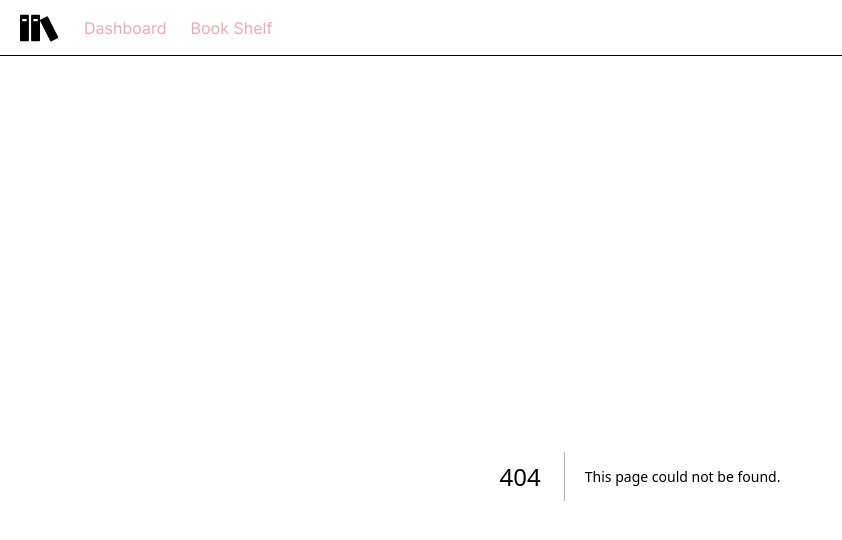
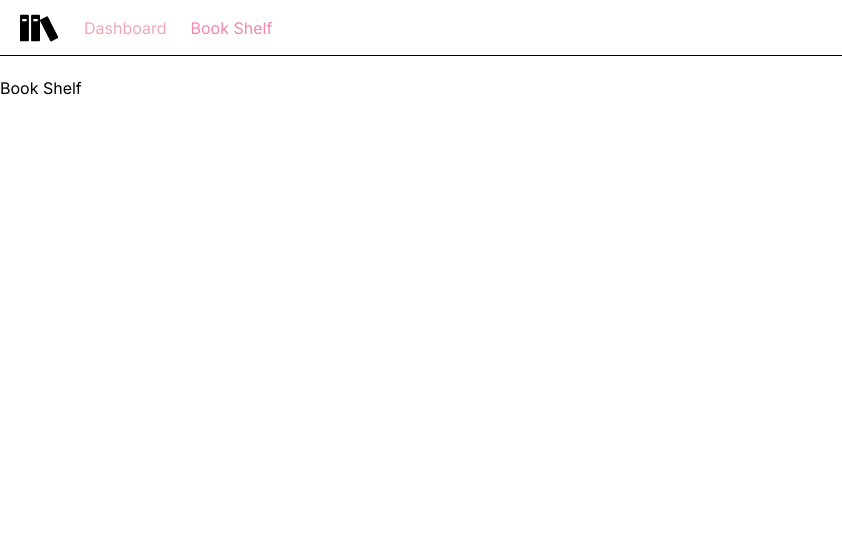
Before and after one commit to jamilaferron/reading-journal, a Next.js app in the folder reading-journal-app/: page /book-shelf in a window 1280 px wide. Before the commit this address had no page. Shown: the top 540 px of the page, without its empty margins (0-842 px from the left). Built offline with nearby package versions, Linux system fonts and the light colour scheme.

Commit message:
Style the active link in the navbar

```diff
--- a/reading-journal-app/app/NavBar.tsx
+++ b/reading-journal-app/app/NavBar.tsx
@@ -1,8 +1,13 @@
+"use client";
+
 import Link from "next/link";
+import { usePathname } from "next/navigation";
 import React from "react";
 import { ImBooks } from "react-icons/im";
+import classnames from "classnames";
+const NavBar = () => {
+  const currentPath = usePathname();
 
-const NavBar = () => {
   const links = [
     {
       label: "Dashboard",
@@ -23,7 +28,11 @@ const NavBar = () => {
         {links.map((link) => (
           <Link
             key={link.href}
-            className="text-cherry-blossom-pink hover:text-blush-pink transition-colors"
+            className={classnames({
+              "text-tickle-me-pink": link.href === currentPath,
+              "text-cherry-blossom-pink": link.href !== currentPath,
+              "hover:text-blush-pink transition-colors": true,
+            })}
             href={link.href}
           >
             {link.label}
--- /dev/null
+++ b/reading-journal-app/app/book-shelf/page.tsx
@@ -0,0 +1,7 @@
+import React from "react";
+
+const BookShelfPage = () => {
+  return <div>Book Shelf</div>;
+};
+
+export default BookShelfPage;
--- a/reading-journal-app/package.json
+++ b/reading-journal-app/package.json
@@ -9,6 +9,7 @@
     "lint": "next lint"
   },
   "dependencies": {
+    "classnames": "^2.5.1",
     "next": "14.1.0",
     "react": "^18",
     "react-dom": "^18",
```
Also changed, not shown: 1 other file (tests, documents, lock files or other folders).
